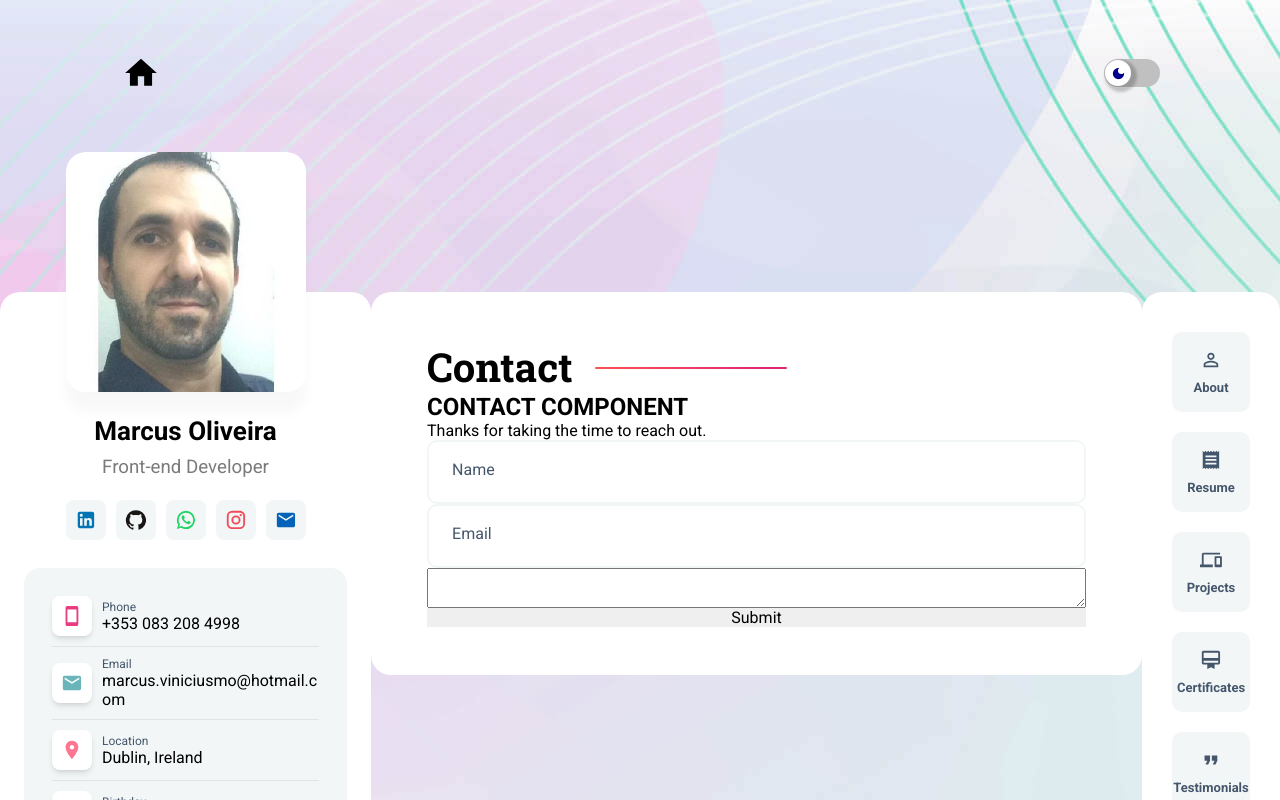
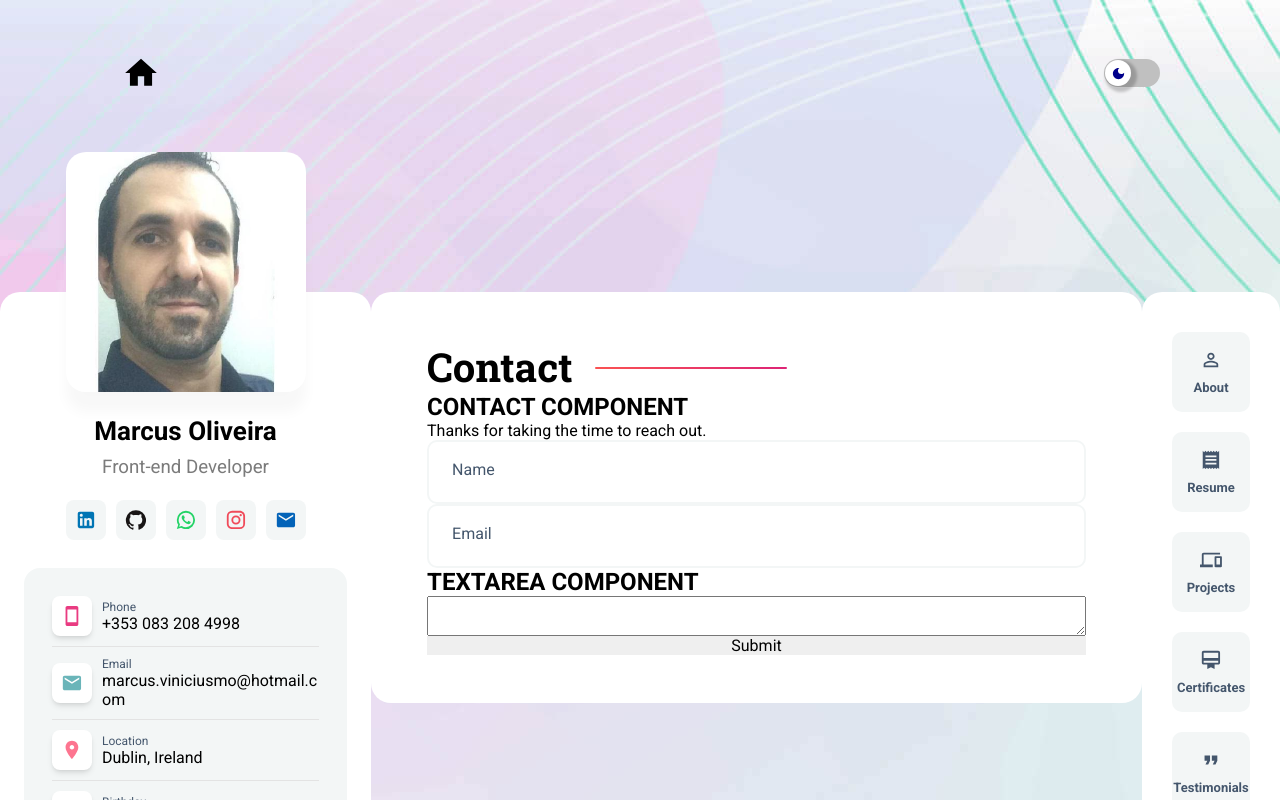
Before and after one commit to marcusviniciusmo/My_Portfolio__, a React (Vite) app in the folder frontend/: page /contact in a window 1280 px wide. Shown: the top 800 px of the page. Built offline with nearby package versions, Linux system fonts and the light colour scheme.

Commit message:
Textarea component created

```diff
--- a/frontend/src/components/Contact/index.tsx
+++ b/frontend/src/components/Contact/index.tsx
@@ -1,5 +1,6 @@
 import { TitleContentPage } from '../TitleContentPage';
 import { Input } from '../Input';
+import { Textarea } from '../Textarea';
 
 export function Contact() {
   return (
@@ -9,7 +10,7 @@ export function Contact() {
       <p>Thanks for taking the time to reach out.</p>
       <Input placeholder="Name" />
       <Input placeholder="Email" />
-      <textarea />
+      <Textarea />
       <button>Submit</button>
     </div>
   );
--- /dev/null
+++ b/frontend/src/components/Textarea/index.tsx
@@ -0,0 +1,8 @@
+export function Textarea() {
+  return (
+    <>
+      <h1>TEXTAREA COMPONENT</h1>
+      <textarea />
+    </>
+  );
+}
```
